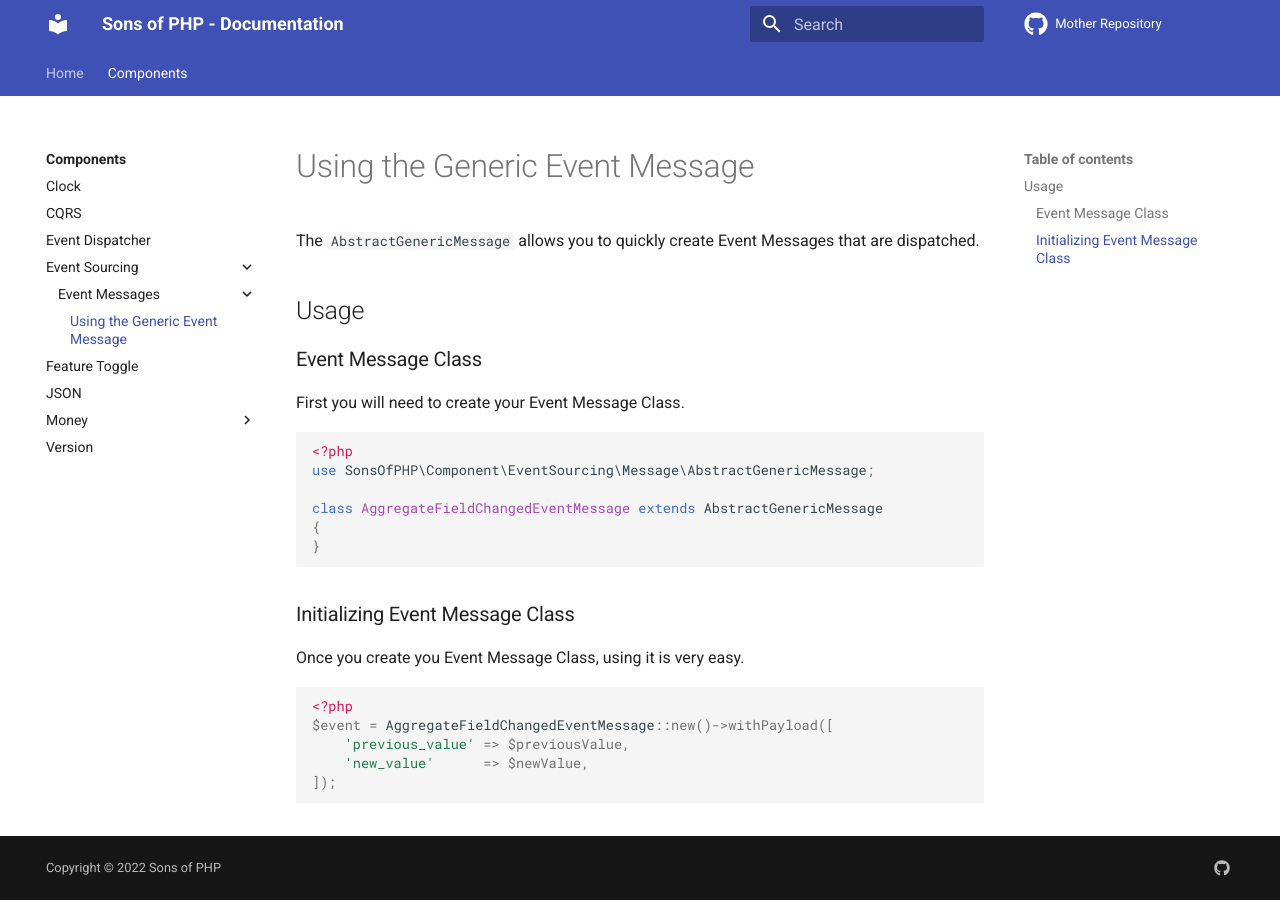
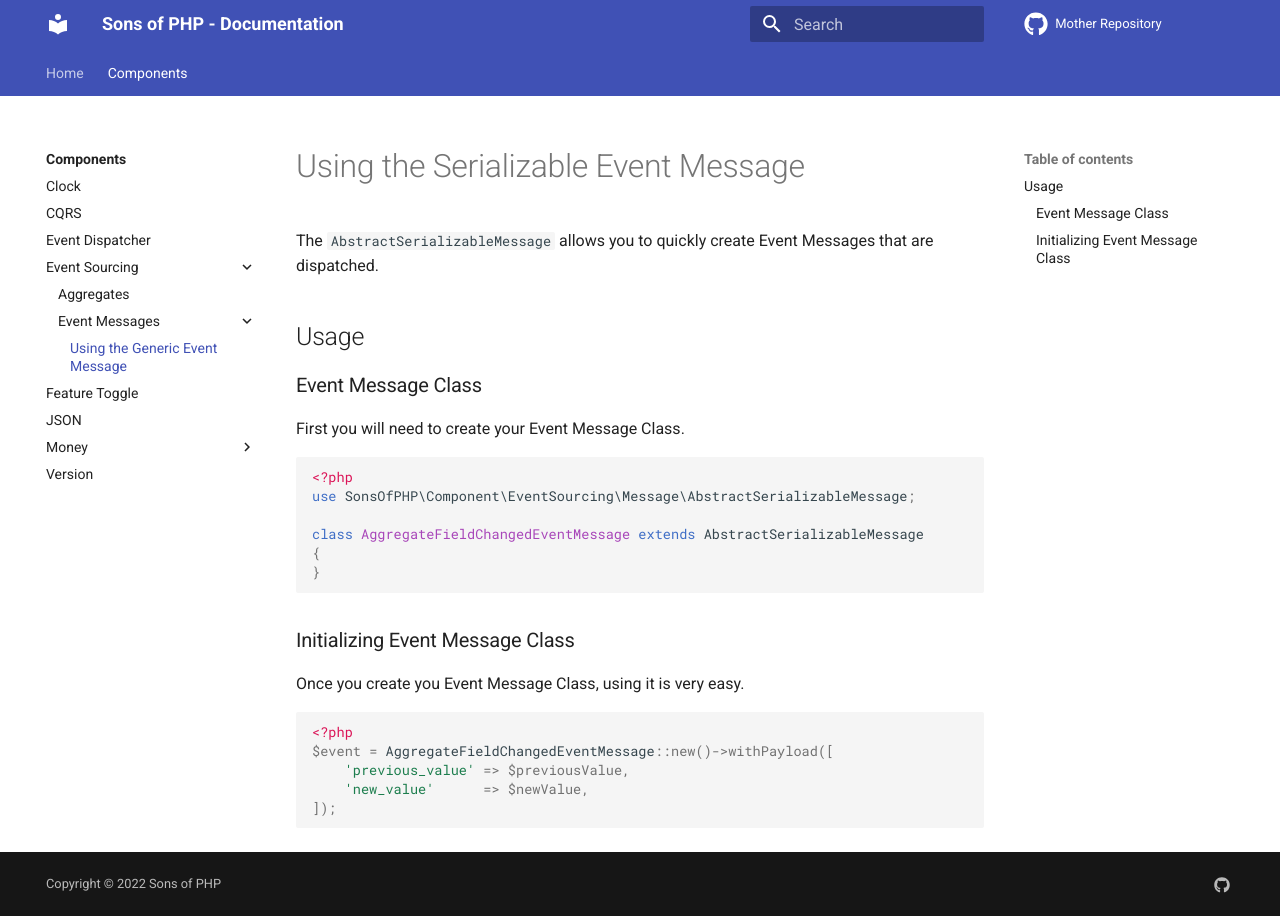
Before and after one commit to SonsOfPHP/sonsofphp-docs, an MkDocs documentation site: the page built from docs/components/event-sourcing/event-messages/generic-event-message.md, in a window 1280 px wide. Built offline with MkDocs 1.6.1 and Material for MkDocs 9.7.7, drawn with Linux system fonts in a browser that asks for light colours; comment, search, counter and statistics services are not loaded.

Commit message:
[EventSourcing] Updating Docs

````diff
--- a/docs/components/event-sourcing/event-messages/generic-event-message.md
+++ b/docs/components/event-sourcing/event-messages/generic-event-message.md
@@ -2,9 +2,9 @@
 title: Generic Event Message - Event Sourcing
 ---
 
-# Using the Generic Event Message
+# Using the Serializable Event Message
 
-The `AbstractGenericMessage` allows you to quickly create Event Messages that
+The `AbstractSerializableMessage` allows you to quickly create Event Messages that
 are dispatched.
 
 ## Usage
@@ -15,9 +15,9 @@ First you will need to create your Event Message Class.
 
 ``` php
 <?php
-use SonsOfPHP\Component\EventSourcing\Message\AbstractGenericMessage;
+use SonsOfPHP\Component\EventSourcing\Message\AbstractSerializableMessage;
 
-class AggregateFieldChangedEventMessage extends AbstractGenericMessage
+class AggregateFieldChangedEventMessage extends AbstractSerializableMessage
 {
 }
 ```
--- a/mkdocs.yml
+++ b/mkdocs.yml
@@ -60,6 +60,8 @@ nav:
         - Event Dispatcher: components/event-dispatcher/index.md
         - Event Sourcing:
             - components/event-sourcing/index.md
+            - Aggregates:
+                - components/event-sourcing/aggregates/index.md
             - Event Messages:
                 - components/event-sourcing/event-messages/index.md
                 - 'Using the Generic Event Message': components/event-sourcing/event-messages/generic-event-message.md
````
Also changed, not shown: docs/components/event-sourcing/aggregates/index.md (added, +130 -0 lines), docs/components/event-sourcing/event-messages/index.md (+1 -1 lines), docs/components/event-sourcing/index.md (+2 -0 lines).
